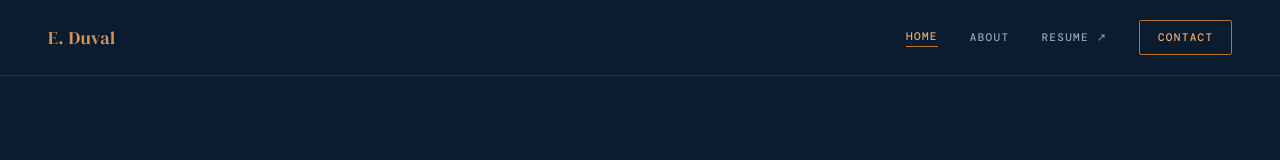
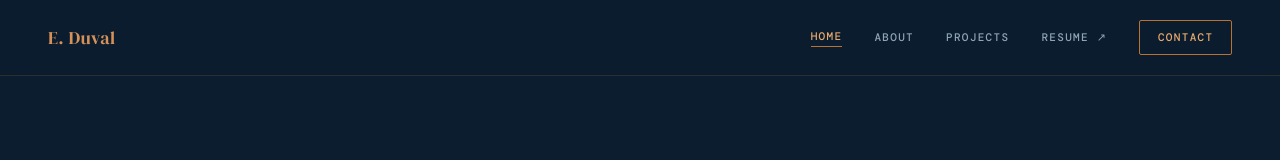
Before and after one commit to Ethancd19/ethanduval-portfolio, a Next.js app: page / in a window 1280 px wide. Shown: the top 160 px of the page. Built offline with nearby package versions, Linux system fonts and the light colour scheme.

Commit message:
feat: add "Projects" link to navigation bar

```diff
--- a/src/app/NavBar.tsx
+++ b/src/app/NavBar.tsx
@@ -6,6 +6,7 @@ import { usePathname } from "next/navigation";
 const navLinks = [
   { label: "Home", href: "/" },
   { label: "About", href: "/about" },
+  { label: "Projects", href: "/projects" },
 ];
 
 export default function NavBar() {
@@ -27,7 +28,6 @@ export default function NavBar() {
         WebkitBackdropFilter: "blur(16px)",
       }}
     >
-      {/* Wordmark */}
       <Link
         href="/"
         style={{
```
